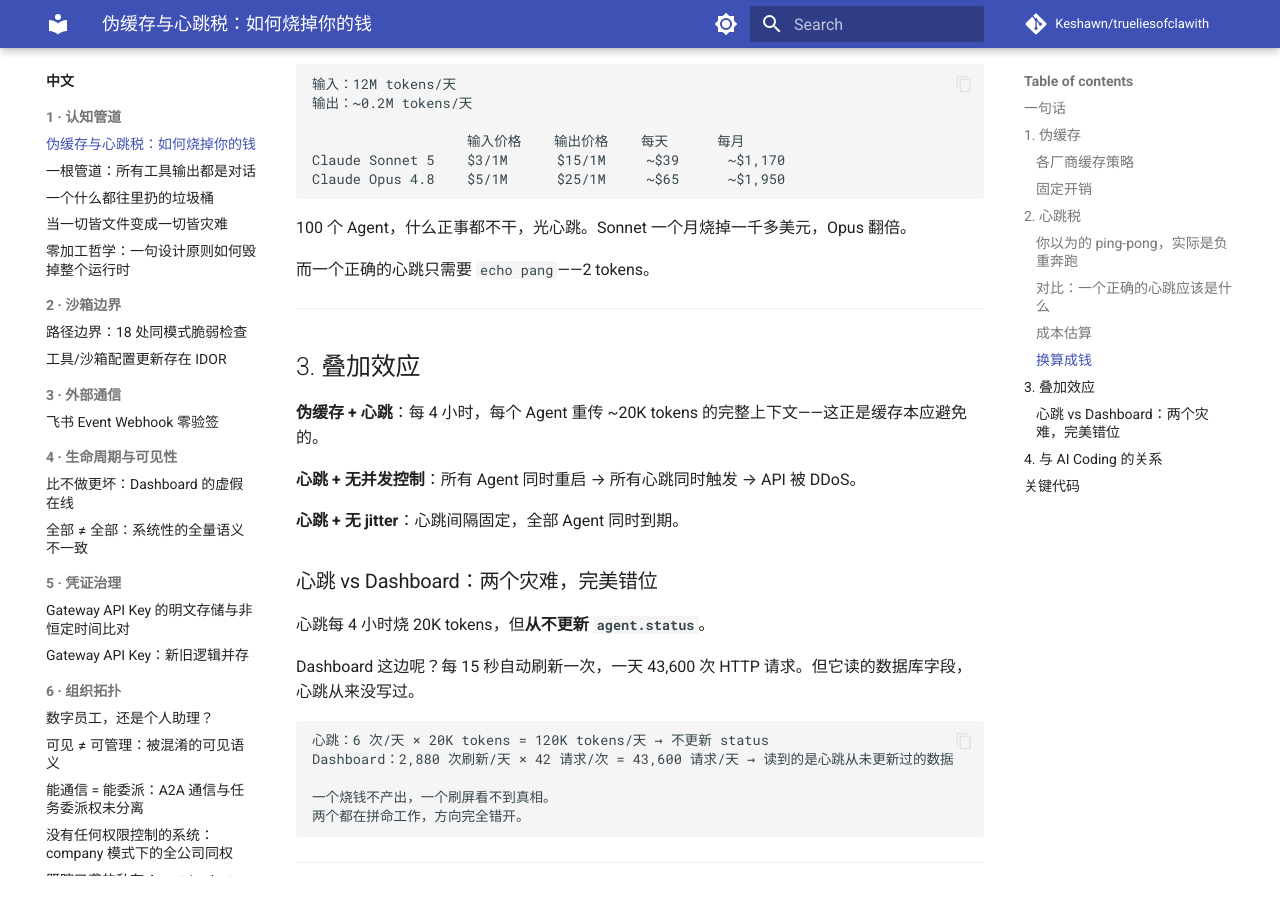
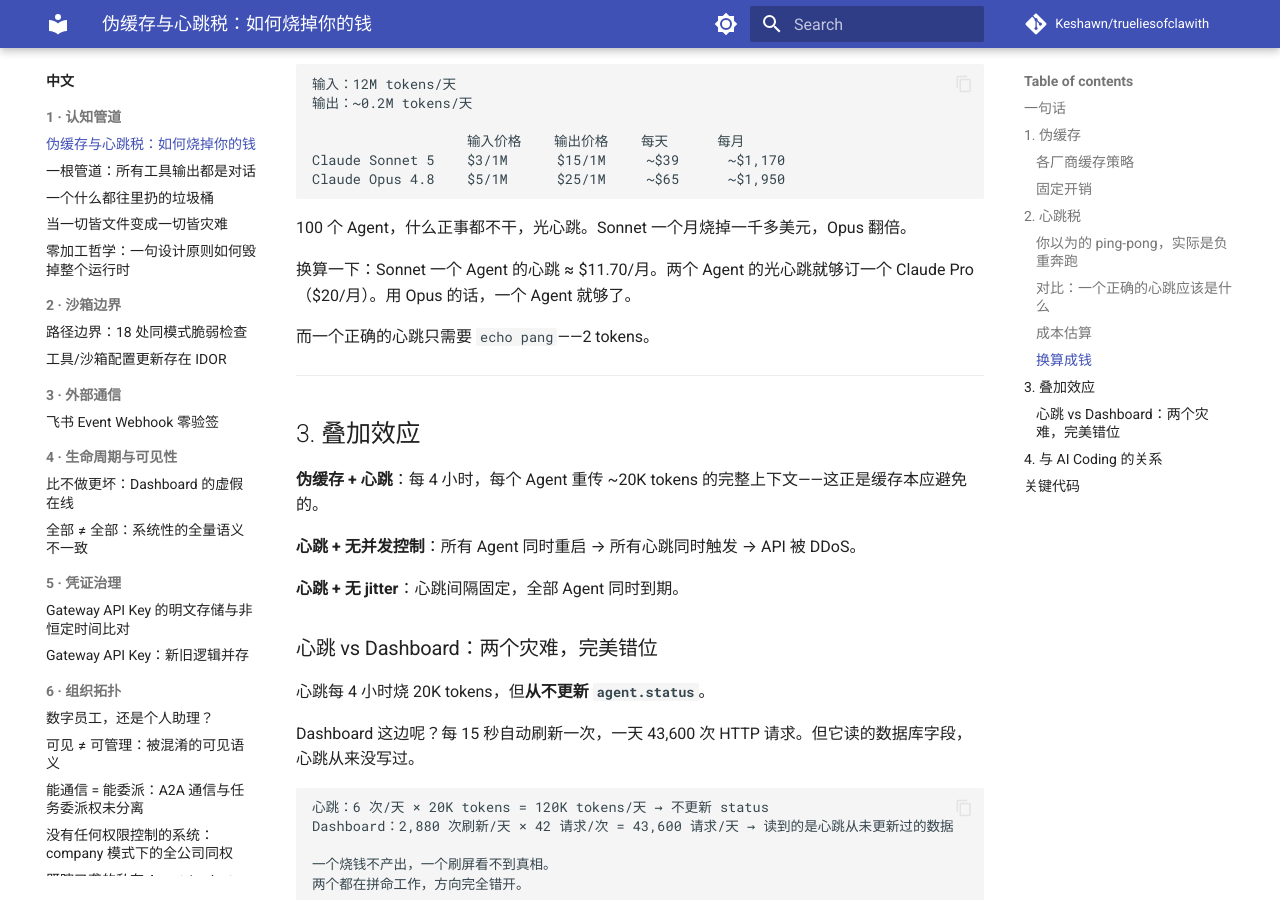
Before and after one commit to Keshawn/trueliesofclawith, an MkDocs documentation site: the page built from true-lies/zh/topics/020.md, in a window 1280 px wide and 900 px high, scrolled down 2192 px. Built offline with MkDocs 1.6.1 and Material for MkDocs 9.7.7, drawn with Linux system fonts in a browser that asks for light colours; comment, search, counter and statistics services are not loaded.

Commit message:
topic 020: 2个Agent心跳≈1个Claude Pro订阅

```diff
--- a/true-lies/zh/topics/020.md
+++ b/true-lies/zh/topics/020.md
@@ -97,6 +97,8 @@
 
 100 个 Agent，什么正事都不干，光心跳。Sonnet 一个月烧掉一千多美元，Opus 翻倍。
 
+换算一下：Sonnet 一个 Agent 的心跳 ≈ $11.70/月。两个 Agent 的光心跳就够订一个 Claude Pro（$20/月）。用 Opus 的话，一个 Agent 就够了。
+
 而一个正确的心跳只需要 `echo pang`——2 tokens。
 
 ---
```
Also changed, not shown: true-lies/topics/020.md (+2 -0 lines).
